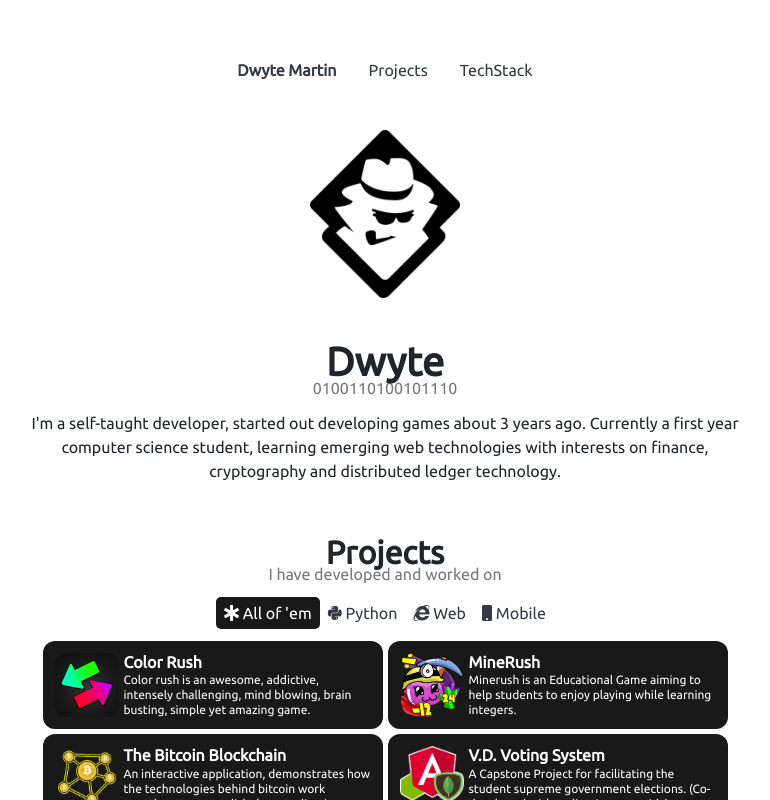
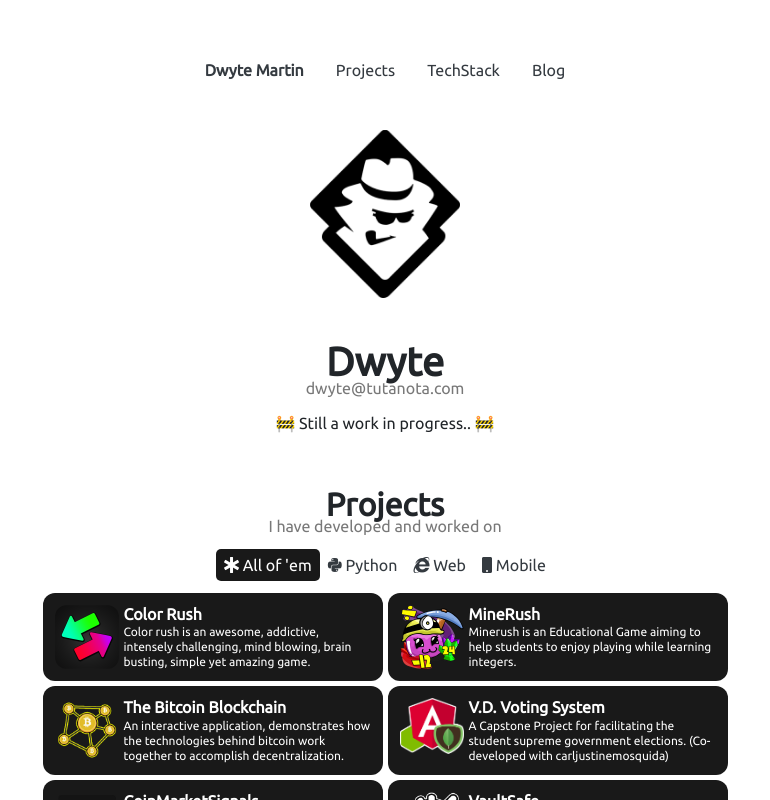
Before and after one commit to Dwyte/portfolio-website, a React (Create React App) app: page / in a window 1280 px wide. Shown: the top 800 px of the page, without its empty margins (255-1025 px from the left). Built offline with nearby package versions, Linux system fonts and the light colour scheme.

Commit message:
Added Email Blog Nav and Updated About

```diff
--- a/src/components/About.jsx
+++ b/src/components/About.jsx
@@ -10,10 +10,7 @@ const P = styled.p`
 const About = () => {
   return (
     <P>
-      I'm a self-taught developer, started out developing games about 3 years
-      ago. Currently a first year computer science student, learning emerging
-      web technologies with interests on finance, cryptography and distributed
-      ledger technology.
+      🚧 Still a work in progress.. 🚧
     </P>
   );
 };
--- a/src/components/NavBar.jsx
+++ b/src/components/NavBar.jsx
@@ -7,24 +7,45 @@ const Surname = styled.span`
   }
 `;
 
+const navs = [
+  {
+    children: (
+      <b>
+        Dwyte <Surname>Martin</Surname>
+      </b>
+    ),
+    href: "#home"
+  },
+  {
+    children: "Projects",
+    href: "#projects"
+  },
+  {
+    children: "TechStack",
+    href: "#techstack"
+  },
+  {
+    children: "Blog",
+    href: "#blog"
+  }
+];
+
+const NavItem = ({ children, href }) => {
+  return (
+    <li className="nav-item">
+      <a className="nav-link text-dark" href={href}>
+        {children}
+      </a>
+    </li>
+  );
+};
+
 const NavBar = () => {
   return (
     <ul className="nav justify-content-center">
-      <li className="nav-item">
-        <a className="nav-link text-dark" href="#home">
-          <b>Dwyte <Surname>Martin</Surname></b>
-        </a>
-      </li>
-      <li className="nav-item">
-        <a className="nav-link text-dark" href="#projects">
-          Projects
-        </a>
-      </li>
-      <li className="nav-item">
-        <a className="nav-link text-dark" href="#techstack">
-          TechStack
-        </a>
-      </li>
+      {navs.map(nav => (
+        <NavItem {...nav} />
+      ))}
     </ul>
   );
 };
--- a/src/components/TitleLogo.jsx
+++ b/src/components/TitleLogo.jsx
@@ -19,7 +19,7 @@ const TitleLogo = () => {
 
       <HeaderDesc>
         <h1>Dwyte</h1>
-        <p>0100110100101110</p>
+        <p>dwyte@tutanota.com</p>
       </HeaderDesc>
     </Div>
   );
```
